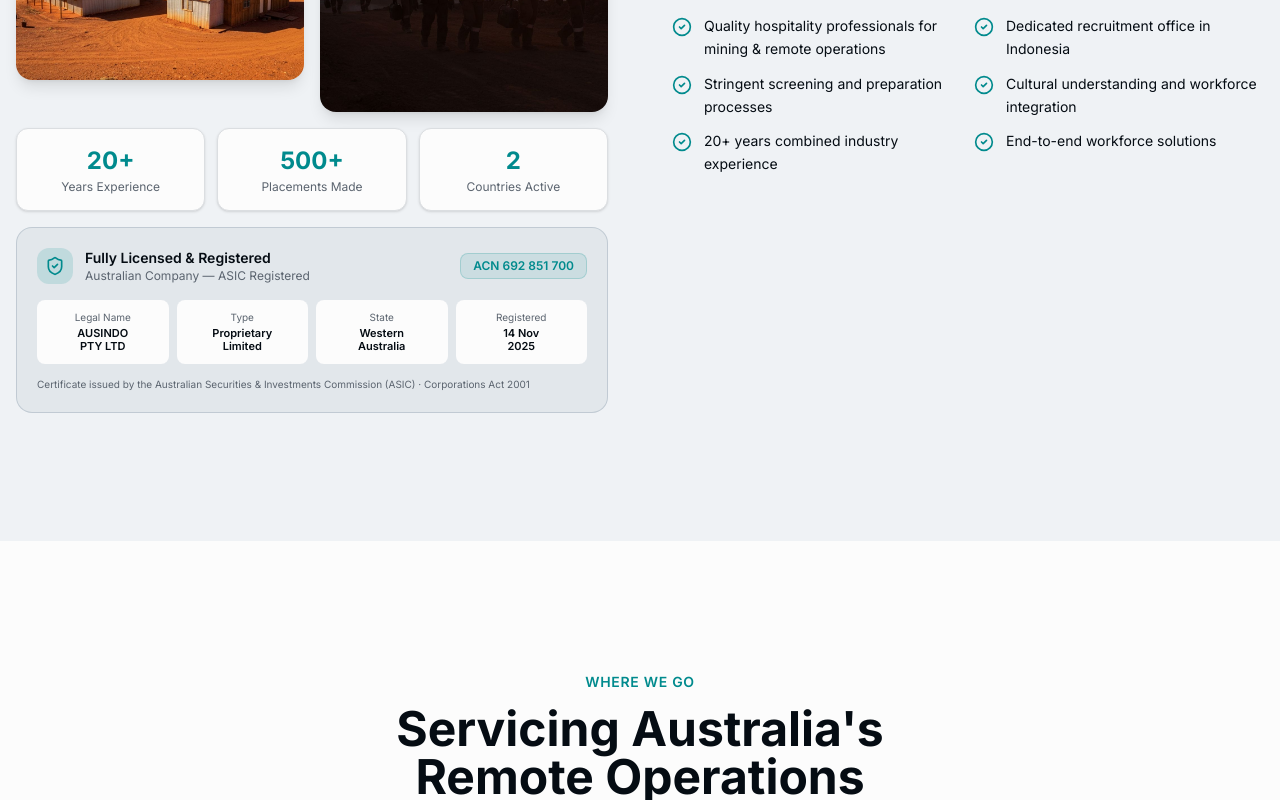
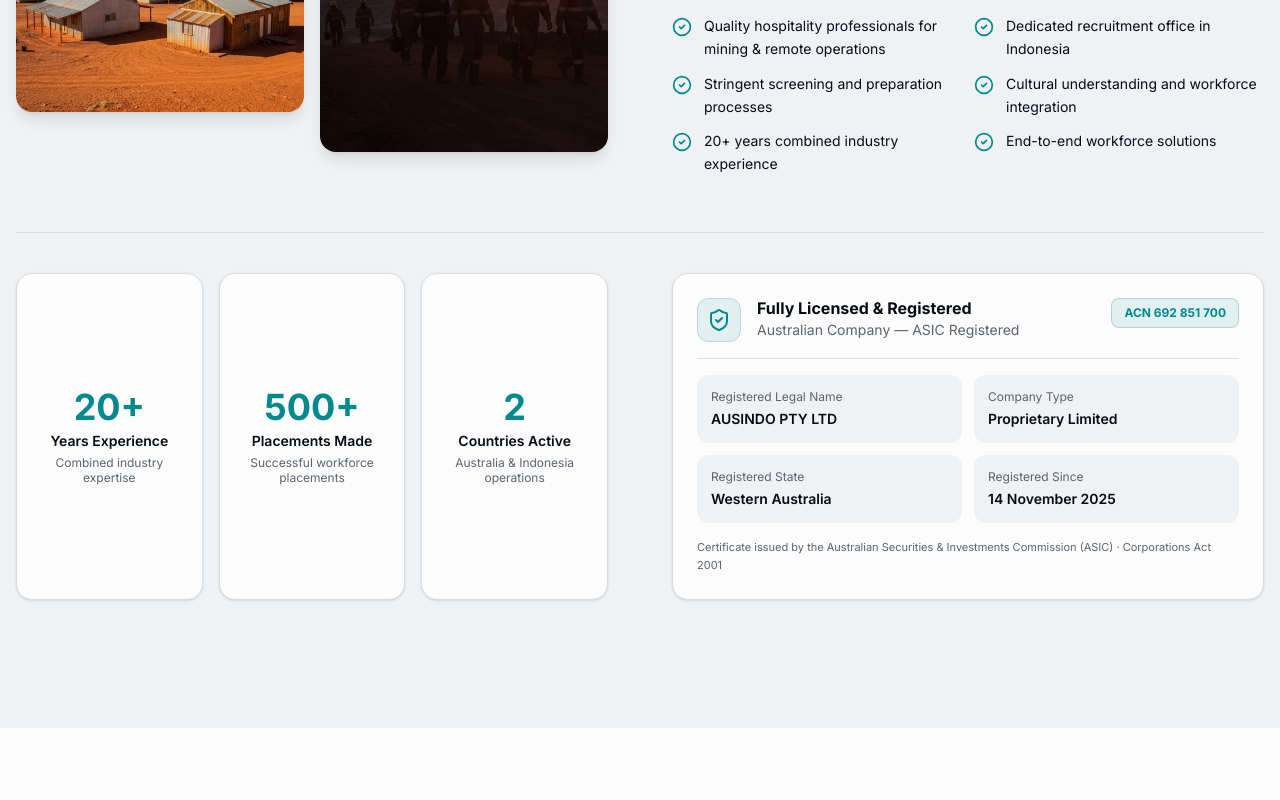
Before and after one commit to rk909090/v0-labour-hire-website, a Next.js app: page / in a window 1280 px wide. Shown: the part 2517-3317 px from the top of the page. Built offline with nearby package versions, Linux system fonts and the light colour scheme.

Commit message:
feat: enhance about section with detailed stats and restructured layout
Co-authored-by: rk909090 <173819590+rk909090@users.noreply.github.com>

```diff
--- a/components/about-section.tsx
+++ b/components/about-section.tsx
@@ -11,70 +11,53 @@ const highlights = [
 ]
 
 const stats = [
-  { value: "20+", label: "Years Experience" },
-  { value: "500+", label: "Placements Made" },
-  { value: "2", label: "Countries Active" },
+  { value: "20+", label: "Years Experience", description: "Combined industry expertise" },
+  { value: "500+", label: "Placements Made", description: "Successful workforce placements" },
+  { value: "2", label: "Countries Active", description: "Australia & Indonesia operations" },
 ]
 
 export function AboutSection() {
   return (
     <section id="about" className="py-20 lg:py-32 bg-secondary">
       <div className="container mx-auto px-4">
+
+        {/* Row 1 — Image collage + Text content */}
         <div className="grid lg:grid-cols-2 gap-12 lg:gap-16 items-start">
 
-          {/* Left — Image grid + stat bar + legal badge */}
-          <div className="flex flex-col gap-4">
-            {/* Image collage */}
+          {/* Left — Image collage only */}
           <div className="grid grid-cols-2 gap-4">
             <div className="space-y-4">
               <div className="rounded-2xl overflow-hidden shadow-lg">
                 <img
                   src="/professional-chef-preparing-food-in-industrial-kit.jpg"
                   alt="Professional chef at work"
-                    className="w-full h-52 lg:h-60 object-cover"
+                  className="w-full h-56 lg:h-64 object-cover"
                 />
               </div>
               <div className="rounded-2xl overflow-hidden shadow-lg">
                 <img
                   src="/mining-camp-accommodation-buildings-australian-out.jpg"
                   alt="Mining camp facilities"
-                    className="w-full h-44 lg:h-52 object-cover"
+                  className="w-full h-48 lg:h-56 object-cover"
                 />
               </div>
             </div>
-              <div className="space-y-4 pt-8">
+            <div className="space-y-4 pt-10">
               <div className="rounded-2xl overflow-hidden shadow-lg">
                 <img
                   src="/business-meeting-recruitment-interview-professiona.jpg"
                   alt="Recruitment interview"
-                    className="w-full h-44 lg:h-52 object-cover"
+                  className="w-full h-48 lg:h-56 object-cover"
                 />
               </div>
               <div className="rounded-2xl overflow-hidden shadow-lg">
                 <img
                   src="/mining-workers-walking-to-site-at-sunrise-silhouet.jpg"
                   alt="Workers at mining site"
-                    className="w-full h-52 lg:h-60 object-cover"
+                  className="w-full h-56 lg:h-64 object-cover"
                 />
               </div>
             </div>
-            </div>
-
-            {/* Stat bar */}
-            <div className="grid grid-cols-3 gap-3">
-              {stats.map((stat) => (
-                <div
-                  key={stat.label}
-                  className="bg-background rounded-xl px-4 py-4 text-center shadow-sm border border-border"
-                >
-                  <p className="text-2xl font-bold text-accent">{stat.value}</p>
-                  <p className="text-xs text-muted-foreground mt-0.5 leading-tight">{stat.label}</p>
-                </div>
-              ))}
-            </div>
-
-            {/* Legal badge — compact strip */}
-            <LegalBadge />
           </div>
 
           {/* Right — Text content */}
@@ -105,6 +88,32 @@ export function AboutSection() {
           </div>
 
         </div>
+
+        {/* Divider */}
+        <div className="mt-14 mb-10 border-t border-border" />
+
+        {/* Row 2 — Stats (left) + Legal badge (right) */}
+        <div className="grid lg:grid-cols-2 gap-8 lg:gap-16 items-stretch">
+
+          {/* Left — 3 stat cards */}
+          <div className="grid grid-cols-3 gap-4">
+            {stats.map((stat) => (
+              <div
+                key={stat.label}
+                className="bg-background rounded-2xl p-5 shadow-sm border border-border flex flex-col justify-center items-center text-center"
+              >
+                <p className="text-3xl lg:text-4xl font-bold text-accent">{stat.value}</p>
+                <p className="text-sm font-semibold text-foreground mt-1">{stat.label}</p>
+                <p className="text-xs text-muted-foreground mt-1 leading-tight">{stat.description}</p>
+              </div>
+            ))}
+          </div>
+
+          {/* Right — Legal badge */}
+          <LegalBadge />
+
+        </div>
+
       </div>
     </section>
   )
--- a/components/legal-badge.tsx
+++ b/components/legal-badge.tsx
@@ -2,44 +2,50 @@ import { ShieldCheck } from "lucide-react"
 
 export function LegalBadge() {
   return (
-    <div className="bg-primary/5 border border-primary/15 rounded-2xl p-5">
-      {/* Header row */}
-      <div className="flex items-center gap-3 mb-4">
-        <div className="w-9 h-9 bg-accent/15 rounded-xl flex items-center justify-center shrink-0">
-          <ShieldCheck className="h-5 w-5 text-accent" />
+    <div className="bg-background border border-border rounded-2xl p-6 shadow-sm flex flex-col justify-between h-full">
+
+      {/* Header */}
+      <div className="flex items-start gap-4">
+        <div className="w-11 h-11 bg-accent/10 border border-accent/20 rounded-xl flex items-center justify-center shrink-0">
+          <ShieldCheck className="h-6 w-6 text-accent" />
         </div>
         <div className="flex-1 min-w-0">
-          <p className="text-sm font-semibold text-foreground">Fully Licensed &amp; Registered</p>
-          <p className="text-xs text-muted-foreground">Australian Company — ASIC Registered</p>
+          <p className="text-base font-bold text-foreground leading-tight">Fully Licensed &amp; Registered</p>
+          <p className="text-sm text-muted-foreground mt-0.5">Australian Company — ASIC Registered</p>
         </div>
-        <div className="shrink-0 bg-accent/10 border border-accent/20 rounded-lg px-3 py-1">
-          <p className="text-xs font-semibold text-accent">ACN 692 851 700</p>
+        <div className="shrink-0 bg-accent/10 border border-accent/25 rounded-lg px-3 py-1.5">
+          <p className="text-xs font-bold text-accent whitespace-nowrap">ACN 692 851 700</p>
         </div>
       </div>
 
-      {/* Details row */}
-      <div className="grid grid-cols-4 gap-2">
-        <div className="bg-background rounded-lg p-2.5 text-center">
-          <p className="text-[10px] text-muted-foreground mb-0.5">Legal Name</p>
-          <p className="text-[11px] font-semibold text-foreground leading-tight">AUSINDO<br />PTY LTD</p>
+      {/* Divider */}
+      <div className="border-t border-border my-4" />
+
+      {/* Details grid — 2×2 */}
+      <div className="grid grid-cols-2 gap-3 flex-1">
+        <div className="bg-secondary rounded-xl p-3.5">
+          <p className="text-xs text-muted-foreground mb-1">Registered Legal Name</p>
+          <p className="text-sm font-semibold text-foreground">AUSINDO PTY LTD</p>
         </div>
-        <div className="bg-background rounded-lg p-2.5 text-center">
-          <p className="text-[10px] text-muted-foreground mb-0.5">Type</p>
-          <p className="text-[11px] font-semibold text-foreground leading-tight">Proprietary<br />Limited</p>
+        <div className="bg-secondary rounded-xl p-3.5">
+          <p className="text-xs text-muted-foreground mb-1">Company Type</p>
+          <p className="text-sm font-semibold text-foreground">Proprietary Limited</p>
         </div>
-        <div className="bg-background rounded-lg p-2.5 text-center">
-          <p className="text-[10px] text-muted-foreground mb-0.5">State</p>
-          <p className="text-[11px] font-semibold text-foreground leading-tight">Western<br />Australia</p>
+        <div className="bg-secondary rounded-xl p-3.5">
+          <p className="text-xs text-muted-foreground mb-1">Registered State</p>
+          <p className="text-sm font-semibold text-foreground">Western Australia</p>
         </div>
-        <div className="bg-background rounded-lg p-2.5 text-center">
-          <p className="text-[10px] text-muted-foreground mb-0.5">Registered</p>
-          <p className="text-[11px] font-semibold text-foreground leading-tight">14 Nov<br />2025</p>
+        <div className="bg-secondary rounded-xl p-3.5">
+          <p className="text-xs text-muted-foreground mb-1">Registered Since</p>
+          <p className="text-sm font-semibold text-foreground">14 November 2025</p>
         </div>
       </div>
 
-      <p className="text-[10px] text-muted-foreground mt-3 leading-relaxed">
+      {/* Footer note */}
+      <p className="text-[11px] text-muted-foreground mt-4 leading-relaxed">
         Certificate issued by the Australian Securities &amp; Investments Commission (ASIC) · Corporations Act 2001
       </p>
+
     </div>
   )
 }
```
Lines whose indentation alone changed are shown as unchanged.
